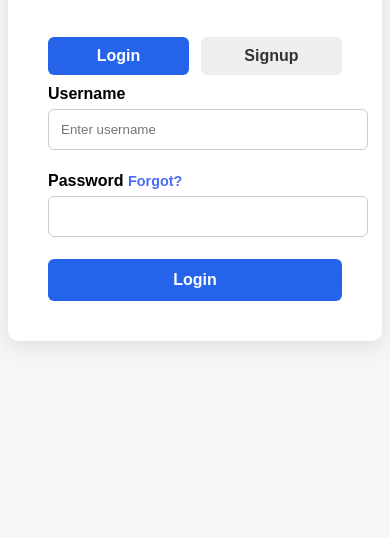
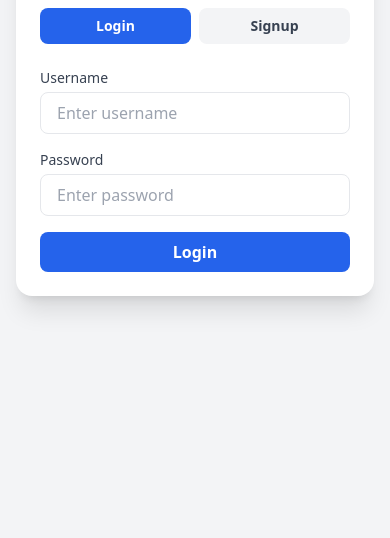
Before and after one commit to reuben031/SocialMedia, a plain HTML site: page static/index.html in a window 390 px wide. Shown: the part 322-860 px from the top of the page. Drawn offline with nearby package versions, Linux system fonts and the light colour scheme.

Commit message:
ui: redesigned login interface for a cleaner, responsive look

```diff
--- a/static/index.html
+++ b/static/index.html
@@ -4,150 +4,79 @@
   <meta charset="UTF-8" />
   <meta name="viewport" content="width=device-width, initial-scale=1.0"/>
   <title>LoginLink</title>
-  <style>
-    body {
-      font-family: Arial, sans-serif;
-      background-color: #f6f6f6;
-      display: flex;
-      justify-content: center;
-      align-items: center;
-      height: 100vh;
-    }
-
-    .login-container {
-      background-color: white;
-      border-radius: 10px;
-      padding: 40px;
-      box-shadow: 0 5px 20px rgba(0, 0, 0, 0.1);
-      width: 360px;
-    }
-
-    .login-container h2 {
-      color: #5c7cfa;
-      text-align: center;
-      margin-bottom: 10px;
-    }
-
-    .login-container p {
-      text-align: center;
-      color: #555;
-      margin-bottom: 30px;
-    }
-
-    label {
-      font-weight: bold;
-      display: block;
-      margin-top: 10px;
-    }
-
-    input[type="text"],
-    input[type="password"] {
-      width: 100%;
-      padding: 12px;
-      margin-top: 6px;
-      margin-bottom: 12px;
-      border-radius: 6px;
-      border: 1px solid #ccc;
-    }
-
-    .forgot {
-      text-align: right;
-      margin-bottom: 20px;
-      font-size: 0.9rem;
-    }
-
-    .forgot a {
-      color: #4c6ef5;
-      text-decoration: none;
-    }
-
-    button {
-      width: 100%;
-      padding: 12px;
-      background-color: #2563eb;
-      color: white;
-      border: none;
-      border-radius: 6px;
-      font-size: 16px;
-      font-weight: bold;
-      cursor: pointer;
-      margin-top: 10px;
-    }
-
-    .toggle-btns {
-      display: flex;
-      justify-content: space-between;
-      margin-bottom: 10px;
-    }
-
-    .toggle-btns button {
-      width: 48%;
-      background-color: #eee;
-      color: #333;
-      border: none;
-      border-radius: 6px;
-      padding: 10px;
-      font-weight: bold;
-      cursor: pointer;
-    }
-
-    .toggle-btns button.active {
-      background-color: #2563eb;
-      color: white;
-    }
-  </style>
+  <script src="https://cdn.tailwindcss.com"></script>
 </head>
-<body>
-  <div class="login-container">
-    <h2>LoginLink</h2>
-    <p>Welcome! Please enter your details.</p>
-
-    <div class="toggle-btns">
-      <button id="loginTab" class="active" onclick="showLogin()">Login</button>
-      <button id="signupTab" onclick="showSignup()">Signup</button>
+<body class="bg-gray-100 flex items-center justify-center min-h-screen px-4">
+  <div class="bg-white rounded-2xl shadow-xl w-full max-w-sm p-6 space-y-6 transition-all">
+    <div class="text-center">
+      <h2 class="text-2xl font-bold text-blue-600">LoginLink</h2>
+      <p class="text-sm text-gray-500 mt-1">Welcome! Please enter your details.</p>
     </div>
 
-    <!-- ✅ Login Form -->
-    <form id="loginForm" action="http://localhost:8000/login" method="post">
-      <label for="username">Username</label>
-      <input type="text" id="username" name="username" placeholder="Enter username" required>
+    <!-- Toggle Buttons -->
+    <div class="flex space-x-2">
+      <button id="loginTab" class="w-1/2 py-2 rounded-lg text-sm font-semibold bg-blue-600 text-white">Login</button>
+      <button id="signupTab" class="w-1/2 py-2 rounded-lg text-sm font-semibold bg-gray-100 text-gray-700 hover:bg-gray-200">Signup</button>
+    </div>
 
-      <label for="password">Password <span class="forgot"><a href="#">Forgot?</a></span></label>
-      <input type="password" id="password" name="password" required>
+    <!-- Login Form -->
+    <form id="loginForm" action="http://localhost:8000/login" method="post" class="space-y-4">
+      <div>
+        <label class="block text-sm font-medium text-gray-700">Username</label>
+        <input type="text" name="username" required class="w-full mt-1 px-4 py-2 border rounded-lg focus:outline-none focus:ring-2 focus:ring-blue-500" placeholder="Enter username">
+      </div>
 
-      <button type="submit">Login</button>
+      <div>
+        <label class="block text-sm font-medium text-gray-700">Password</label>
+        <input type="password" name="password" required class="w-full mt-1 px-4 py-2 border rounded-lg focus:outline-none focus:ring-2 focus:ring-blue-500" placeholder="Enter password">
+      </div>
+
+      <button type="submit" class="w-full py-2 bg-blue-600 hover:bg-blue-700 text-white font-semibold rounded-lg transition">Login</button>
     </form>
 
-    <!-- ✅ Signup Form -->
-    <form id="signupForm" action="http://localhost:8000/signup" method="post" style="display: none;">
-      <label for="new-username">Username</label>
-      <input type="text" id="new-username" name="username" placeholder="Enter username" required>
+    <!-- Signup Form -->
+    <form id="signupForm" action="http://localhost:8000/signup" method="post" class="space-y-4 hidden">
+      <div>
+        <label class="block text-sm font-medium text-gray-700">Username</label>
+        <input type="text" name="username" required class="w-full mt-1 px-4 py-2 border rounded-lg focus:outline-none focus:ring-2 focus:ring-blue-500" placeholder="Choose username">
+      </div>
 
-      <label for="new-password">Password</label>
-      <input type="password" id="new-password" name="password" required>
+      <div>
+        <label class="block text-sm font-medium text-gray-700">Password</label>
+        <input type="password" name="password" required class="w-full mt-1 px-4 py-2 border rounded-lg focus:outline-none focus:ring-2 focus:ring-blue-500" placeholder="Choose password">
+      </div>
 
-      <label for="role">Role (admin or user)</label>
-      <input type="text" id="role" name="role" placeholder="admin / user" required>
+      <div>
+        <label class="block text-sm font-medium text-gray-700">Role</label>
+        <input type="text" name="role" required class="w-full mt-1 px-4 py-2 border rounded-lg focus:outline-none focus:ring-2 focus:ring-blue-500" placeholder="user / admin / superadmin">
+      </div>
 
-      <button type="submit">Sign Up</button>
+      <button type="submit" class="w-full py-2 bg-blue-600 hover:bg-blue-700 text-white font-semibold rounded-lg transition">Sign Up</button>
     </form>
   </div>
 
-  <!-- ✅ JS to switch between login/signup -->
+  <!-- JS to toggle tabs -->
   <script>
-    function showLogin() {
-      document.getElementById("loginForm").style.display = "block";
-      document.getElementById("signupForm").style.display = "none";
-      document.getElementById("loginTab").classList.add("active");
-      document.getElementById("signupTab").classList.remove("active");
-    }
+    const loginTab = document.getElementById("loginTab");
+    const signupTab = document.getElementById("signupTab");
+    const loginForm = document.getElementById("loginForm");
+    const signupForm = document.getElementById("signupForm");
 
-    function showSignup() {
-      document.getElementById("loginForm").style.display = "none";
-      document.getElementById("signupForm").style.display = "block";
-      document.getElementById("loginTab").classList.remove("active");
-      document.getElementById("signupTab").classList.add("active");
-    }
+    loginTab.addEventListener("click", () => {
+      loginForm.classList.remove("hidden");
+      signupForm.classList.add("hidden");
+      loginTab.classList.add("bg-blue-600", "text-white");
+      signupTab.classList.remove("bg-blue-600", "text-white");
+      signupTab.classList.add("bg-gray-100", "text-gray-700");
+    });
+
+    signupTab.addEventListener("click", () => {
+      loginForm.classList.add("hidden");
+      signupForm.classList.remove("hidden");
+      signupTab.classList.add("bg-blue-600", "text-white");
+      loginTab.classList.remove("bg-blue-600", "text-white");
+      loginTab.classList.add("bg-gray-100", "text-gray-700");
+    });
   </script>
 </body>
 </html>
```
